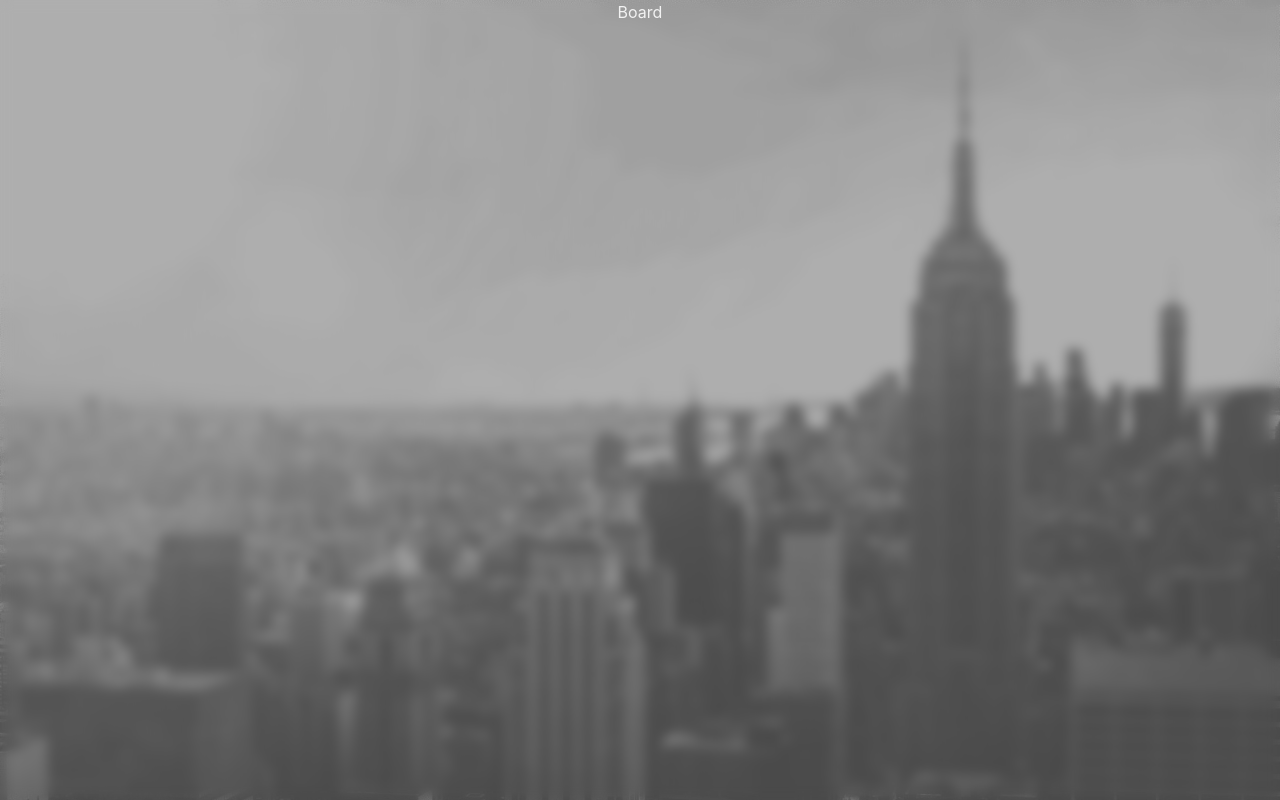
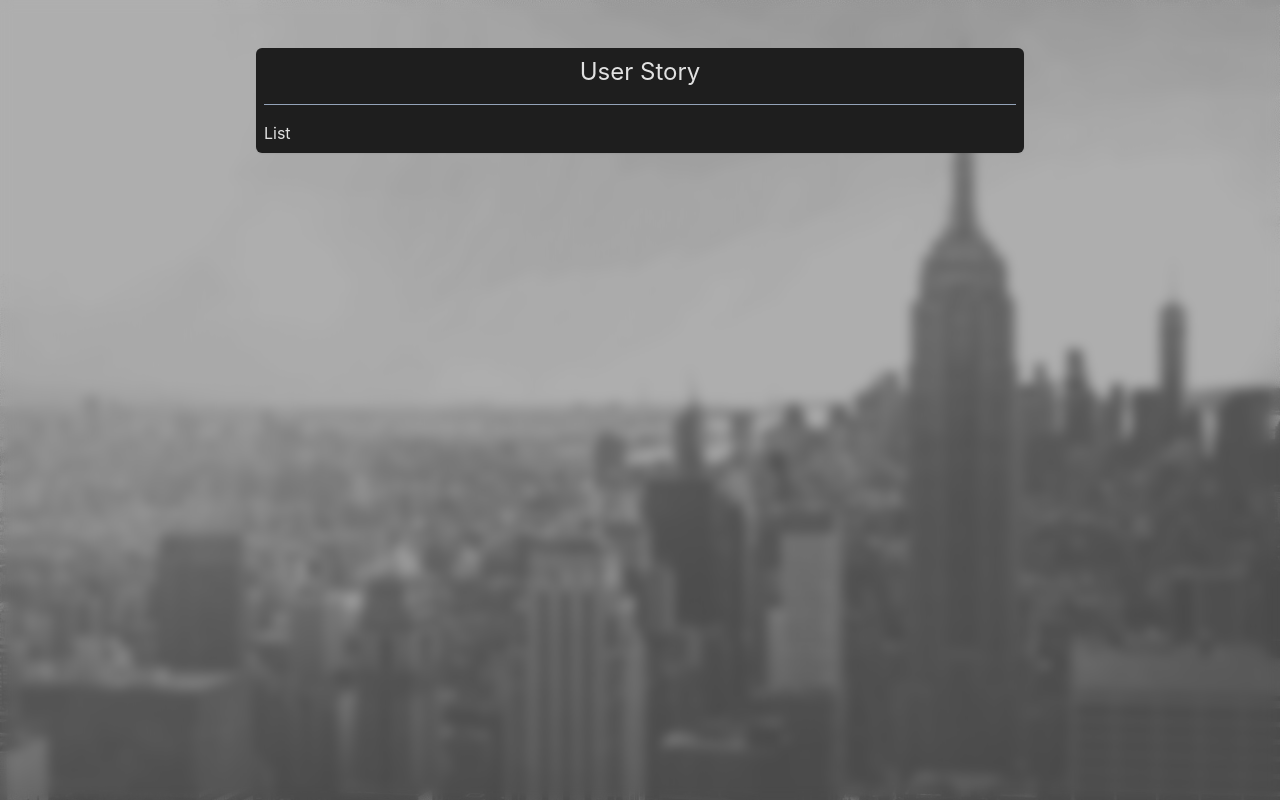
Before and after one commit to Petya29/UserStory, a React (Vite) app: page / in a window 1280 px wide. Built offline with nearby package versions, Linux system fonts and the light colour scheme.

Commit message:
Prepare main form

```diff
--- a/src/components/Board.tsx
+++ b/src/components/Board.tsx
@@ -1,5 +1,20 @@
+import { List } from "./partials/List";
+import { Divider } from "./ui/data-display";
+import { Container } from "./ui/layout";
+import { Paper } from "./ui/surfaces";
+
 export const Board = () => {
-  return (
-    <div>Board</div>
-  )
+    return (
+        <Container
+            className="mt-12 w-full mx-4"
+            maxWidth="md"
+            disableGutters
+        >
+            <Paper className="w-full">
+                <div className="text-center text-2xl divide-x-2">User Story</div>
+                <Divider className="my-4" />
+                <div><List /></div>
+            </Paper>
+        </Container>
+    )
 }
--- /dev/null
+++ b/src/components/partials/List.tsx
@@ -0,0 +1,5 @@
+export const List = () => {
+  return (
+    <div>List</div>
+  )
+}
```
